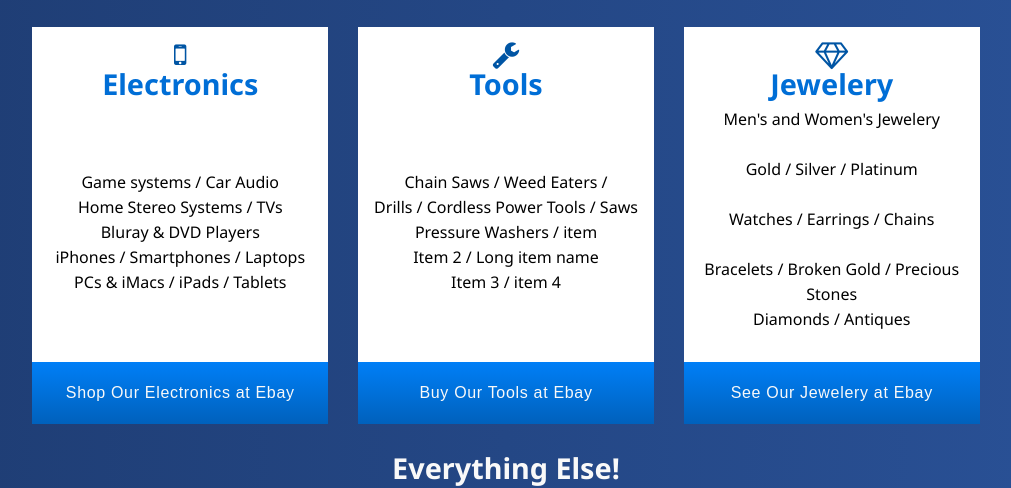
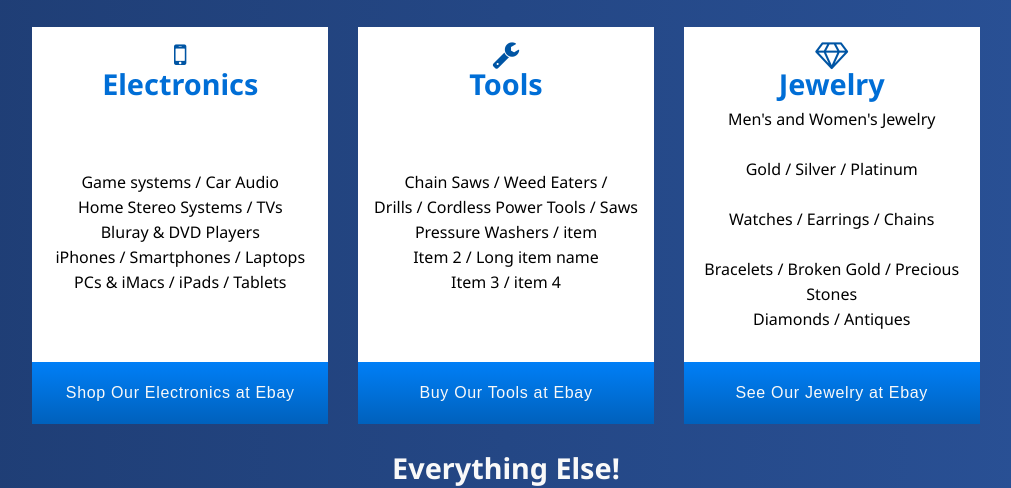
Before and after one commit to SPDUK/tradingpost, a React (Create React App) app: page /#/ in a window 1280 px wide. Shown: the part 532-1020 px from the top of the page, without its empty margins (134-1145 px from the left). Built offline with nearby package versions, Linux system fonts and the light colour scheme.

Commit message:
fixed typo

```diff
--- a/src/components/buyselltrade.jsx
+++ b/src/components/buyselltrade.jsx
@@ -94,17 +94,17 @@ class BuySellTrade extends Component {
             <div className="buyselltrade-merch">
               <p className="buyselltrade-merch-icon">
                 <i className="fa fa-diamond"></i>
-                <span> Jewelery</span>
+                <span> Jewelry</span>
               </p>
               <div className="buyselltrade-merch-info">
-                <p>Men's and Women's Jewelery</p>
+                <p>Men's and Women's Jewelry</p>
                 <p>Gold / Silver / Platinum</p>
                 <p>Watches / Earrings / Chains</p>
                 <p>Bracelets / Broken Gold / Precious Stones</p>
                 <p>Diamonds / Antiques</p>
               </div>
               <a href="https://www.ebay.com/sch/Jewelry-Watches/281/m.html?_nkw=&_armrs=1&_ipg=&_from=&_ssn=pajatek1&_sac=1">
-                  <button className="button">See Our Jewelery at Ebay</button>
+                  <button className="button">See Our Jewelry at Ebay</button>
                 </a>
             </div>
           </div>
```
